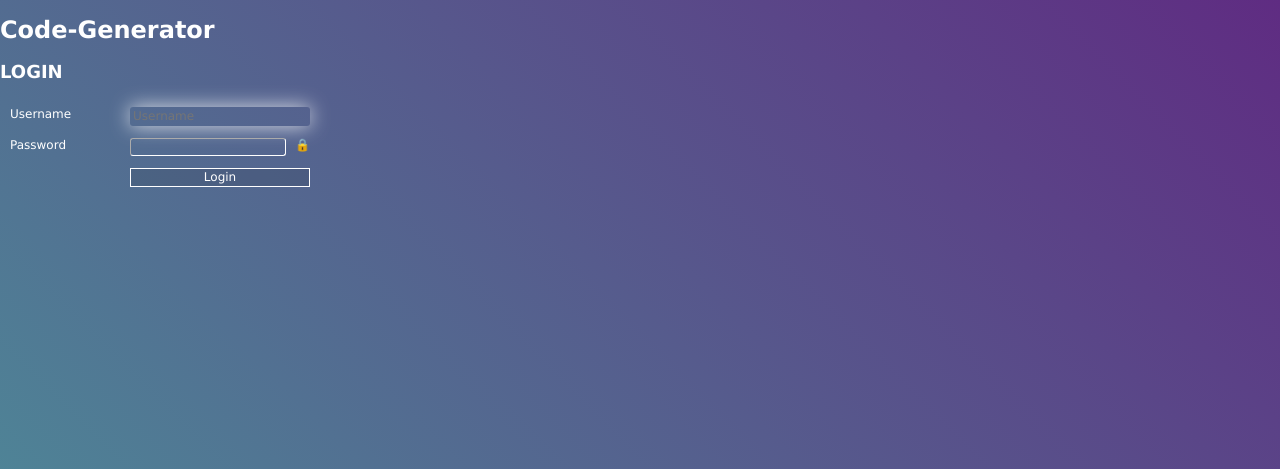
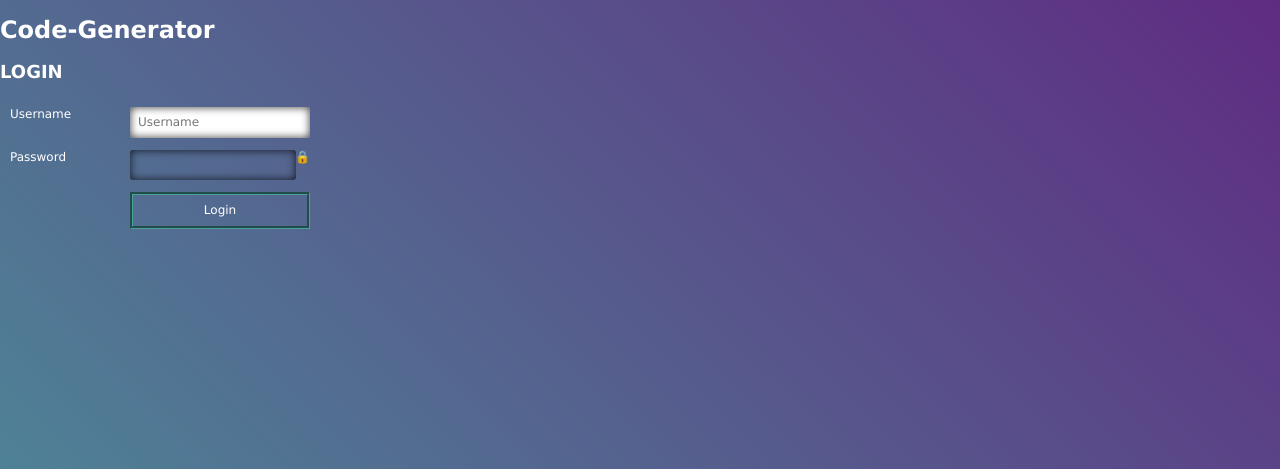
Before and after one commit to theking2/link-qr, a PHP site: page /logon in a window 1280 px wide. Shown: the top 469 px of the page. Run offline with PHP 8.4, Linux system fonts and the light colour scheme.

Commit message:
better styling

```diff
--- a/assets/style.css
+++ b/assets/style.css
@@ -28,38 +28,54 @@ main {
   grid-row-gap: 1em;
 }
 
-input:not([type=submit]) {
-  color: inherit;
-  background-color: inherit;
-  border-color: white;
-  border-style: inset;
-  border-width: 1px;
-  border-radius: 3px;
-}
-
+textarea,
 input,
-textarea,
 button {
   font: inherit;
   color: inherit;
-  background-color: rgba(0, 0, 0, 0.1);
-  border: 1px solid white;
+  padding: 8px;
+  outline: none;
+}
+textarea,
+input:not([type=submit]):not([type=color])  {
+  background-color: inherit;
+  box-shadow: inset 0 0 8px rgba(0, 0, 0, 0.8);
+  border-radius: 3px;
+  border: none;
 }
 
-input:focus,
-textarea:focus {
-  background-color: inherit;
-  box-shadow: 0 0 20px rgba(255, 255, 255, 0.8);
-  border: 1px solid rgba(0, 0, 0, 0);
-  outline: none;
-  ;
+button,
+input[type=submit],
+input[type=color] {
+  font: inherit;
+  color: inherit;
+  border: 3px groove #49a09d;
+  background-color: transparent
+}
+input[type=color] {
+  padding:0;
+}
+button:active,
+input[type=submit]:active {
+  background-color: #49a09d;
+  border-style: inset;
 }
 
-textarea {
+td[contentEditable=true],
+input:not([type=submit]):focus,
+textarea:focus {
+  background-color: white;
+  color: black;
+  border: none;
+  outline: none;
+}
+td[contentEditable=true] {
+  box-shadow: inset 0 0 8px rgba(0, 0, 0, 0.8);
+}
+
+#url {
   width: 300px;
   height: 5em;
-  border: 1px solid white;
-
 }
 
 #container {
@@ -76,13 +92,9 @@ textarea {
   right: 0;
 }
 
-td.edit {
-  background-color: white;
-  color: black;
-}
-
 #code-table {
-  width: 90vw;
+  width: 100%;
+  max-width: 800px;
   border-collapse: collapse;
   box-shadow: 0 0 20px rgba(0, 0, 0, 0.1);
   background: linear-gradient(90deg, #49a09d, #5f2c82);
@@ -94,7 +106,9 @@ td.edit {
   text-align: left;
   padding: 8px;
 }
-
+#code-table td:nth-child(1) {
+  min-width: 5em;
+}
 #code-table td:nth-child(2) {
   word-wrap: anywhere;
 }
@@ -129,5 +143,14 @@ td.edit {
     width: 33%;
     height: 3rem;
   }
-
+  #url {
+    width: 100%;
+  }
+  label {
+    position: absolute;
+    bottom: -100px;
+  }
+  input[type=color] {
+    display: inline;
+  }
 }
```
